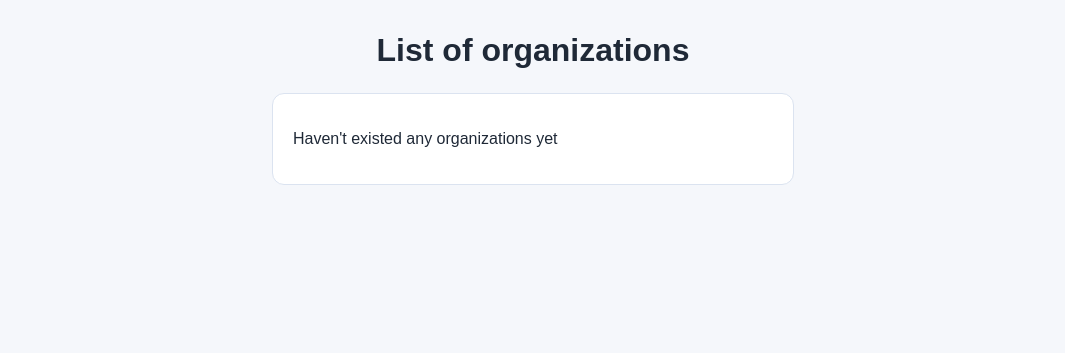
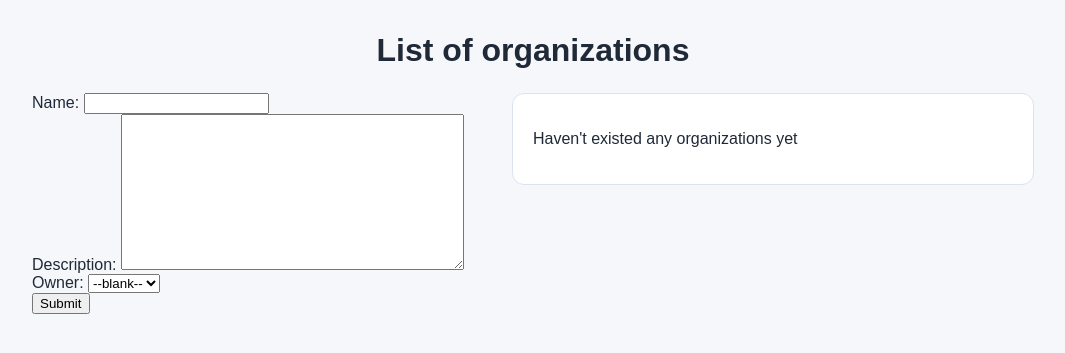
Before and after one commit to iMakedonsky/pulsePM, a Django app: page / in a window 1280 px wide. Shown: the top 353 px of the page, without its empty margins (107-1172 px from the left). Run offline with Django 5.2, Linux system fonts and the light colour scheme; data that the repository does not hold is empty.

Commit message:
PULSE-1 implement a demo of function views

```diff
--- a/Backend/pulse-server/pulse/forms.py
+++ b/Backend/pulse-server/pulse/forms.py
@@ -1,4 +1,7 @@
 from django import forms
+
+from pulse.models import Organization, Account
+
 
 class CreateWorkspaceForm(forms.Form):
     name = forms.CharField(widget=forms.TextInput(), max_length=100, required=True)
@@ -14,3 +17,23 @@ class AddItemForm(forms.Form):
     priority = forms.CharField(widget=forms.TextInput(attrs={'class':'form-control'}), max_length=20, required=True)
     estimate = forms.IntegerField(widget=forms.TextInput(attrs={'class':'form-control'}))
     spent = forms.IntegerField(widget=forms.TextInput(attrs={'class':'form-control'}))
+
+
+
+class OrganizationForm(forms.ModelForm):
+    class Meta:
+        model = Organization
+        fields = ('name', 'description', 'owner')
+
+def get_choices_for_account():
+    return [('', '--blank--')] + [
+
+        (account.id, account.username)
+        for account in Account.objects.all()
+    ]
+
+class OrganizationNonModelForm(forms.Form):
+    name = forms.CharField(widget=forms.TextInput(), max_length=100)
+    description = forms.CharField(widget=forms.Textarea(), max_length=500, required=False)
+    # owner = forms.ModelChoiceField(queryset=Account.objects.all())
+    owner = forms.ChoiceField(choices=get_choices_for_account, required=True)
--- a/Backend/pulse-server/pulse/models.py
+++ b/Backend/pulse-server/pulse/models.py
@@ -36,11 +36,9 @@ class Organization(models.Model):
     owner = models.ForeignKey(Account, on_delete=models.CASCADE, null=False)
     name = models.CharField(max_length=100, null=False)
     description = models.TextField(max_length=500, null=True, default="")
-    created_at = models.DateTimeField(default=timezone.now)
+    created_at = models.DateTimeField(auto_now_add=True)
 
     def __str__(self):
-        org_obj = model_to_dict(self)
-
         return self.name
 
 class Member(models.Model):
--- a/Backend/pulse-server/pulse/static/pulse/style.css
+++ b/Backend/pulse-server/pulse/static/pulse/style.css
@@ -115,3 +115,11 @@ body {
         height: 1px;
     }
 }
+
+.form {
+    border: 1px solid blue;
+}
+
+.success {
+    color: lightgreen;
+}
--- /dev/null
+++ b/Backend/pulse-server/pulse/templates/forms/organization_form.html
@@ -0,0 +1,5 @@
+<form action="/" method="post">
+    {% csrf_token %}
+    {{ form }}
+    <input type="submit" value="Submit">
+</form>
--- a/Backend/pulse-server/pulse/templates/pulse/index.html
+++ b/Backend/pulse-server/pulse/templates/pulse/index.html
@@ -7,12 +7,21 @@
   <title>Organizations</title>
 </head>
 <body class="page">
+{% if messages %}
+  <ul class="messages">
+    {% for message in messages %}
+      <li{% if message.tags %} class="{{ message.tags }}"{% endif %}>{{ message }}</li>
+    {% endfor %}
+  </ul>
+{% endif %}
 <h1 class="page-title">List of organizations</h1>
 <div class="container">
+  {% include 'forms/organization_form.html' %}
+  <br/>
   <div class="panel">
-            {% if list_organizations %}
+    {% if organizations %}
       <ul class="list">
-                    {% for org in list_organizations %}
+        {% for org in organizations %}
           <li>
             <a href="{% url 'pulse:organization' org.id %}">{{ org.name }}</a>
           </li>
--- a/Backend/pulse-server/pulse/urls.py
+++ b/Backend/pulse-server/pulse/urls.py
@@ -3,7 +3,8 @@ from . import views
 
 app_name = "pulse"
 urlpatterns = [
-    path('', views.Home.as_view(), name='index'),
+    # path('', views.Home.as_view(), name='index'),
+    path('', views.home_view, name='index'),
     path('organization/<int:pk>', views.Org.as_view(), name='organization'),
     path('organization/member_profile/<int:pk>', views.Profile.as_view(), name='profile'),
     path('organization/workspace/<int:pk>', views.Space.as_view(), name='workspace'),
--- a/Backend/pulse-server/pulse/views.py
+++ b/Backend/pulse-server/pulse/views.py
@@ -1,16 +1,67 @@
-from django.shortcuts import render
+from django.contrib import messages
+from django.shortcuts import render, redirect
+from django.urls import reverse
 from django.views import generic
 from django import forms
 
-from .forms import *
+from .forms import OrganizationForm, OrganizationNonModelForm
 from pulse.models import *
 
-class Home(generic.ListView):
-    template_name = "pulse/index.html"
-    context_object_name = "list_organizations"
+# class Home(generic.ListView, generic.CreateView):
+#     template_name = "pulse/index.html"
+#     context_object_name = "list_organizations"
+#
+#     # def get_queryset(self):
+#     #     return Organization.objects.all()
+#
+#     def get_context_data(self, **kwargs):
+#         return {
+#             "list_organizations": Organization.objects.all(),
+#             "current_time": timezone.now(),
+#             "total_users_in_database": Member.objects.count()
+#         }
+#
+#     def post(self, request, *args, **kwargs):
+#         form = OrganizationForm(request.POST)
+#         if form.is_valid():
+#             Organization.objects.create(
+#                 name=form.cleaned_data["name"],
+#                 description=form.cleaned_data["description"],
+#                 owner=request.user
+#             )
+#             messages.success(request, f"Organization {form.cleaned_data['name']} created successfully")
+#             return self.render_to_response(self.get_context_data())
+#
+#         return "Success"
+#         return render(request, self.template_name, {"form": form})
 
-    def get_queryset(self):
-        return Organization.objects.all()
+
+def home_view(request):
+    context = {}
+    if request.method == 'POST':
+        form = OrganizationNonModelForm(request.POST)
+        if form.is_valid():
+            new_organization = Organization.objects.create(
+                name=form.cleaned_data['name'],
+                description=form.cleaned_data['description'],
+                owner_id=int(form.cleaned_data['owner']),
+            )
+            # form.cleaned_data == {'name': 'kajsdkjakjsd', 'description': 'boasodjals', 'owner_id': '1'}
+            messages.success(request, f"Organization {new_organization.name} created successfully")
+            form = OrganizationNonModelForm()
+    else:
+        form = OrganizationNonModelForm()
+
+    context['form'] = form
+    context['organizations'] = Organization.objects.all()
+
+    return render(request, "pulse/index.html", context)
+
+
+
+
+
+
 
 class Org(generic.ListView):
     model = Organization
@@ -63,5 +114,5 @@ class Profile(generic.DeleteView):
 
 # def create_workspace(request):
 #     form = CreateWorkspaceForm()
-#     # if request.method == "POST":
-#     return render(request, 'pulse/organization.html', {"form": form})
+    # if request.method == "POST":
+    # return render(request, 'pulse/organization.html', {"form": form})
```
Lines whose indentation alone changed are shown as unchanged.
